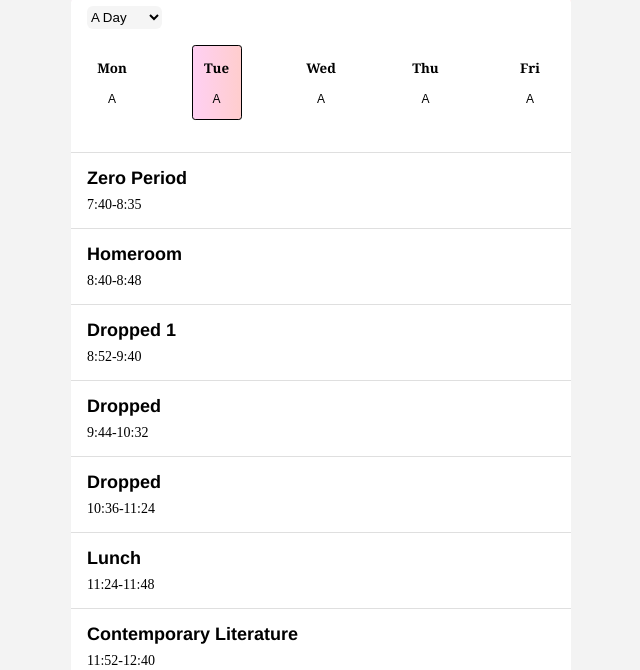
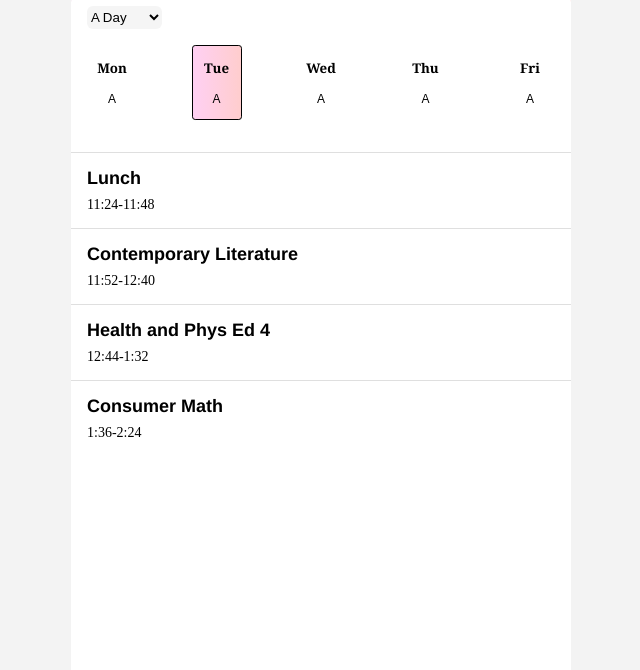
Before and after one commit to Kga-6/Class-Master, a plain HTML site: page index.html in a window 1280 px wide. Shown: the part 130-800 px from the top of the page, without its empty margins (319-959 px from the left). Drawn offline with Linux system fonts and the light colour scheme.

Commit message:
add more features (senior option var,dropped classes className)

```diff
--- a/data/students.json
+++ b/data/students.json
@@ -7,53 +7,62 @@
     "C":"2",
     "D":"1"
   },
+  "seniorOpt":"second",
   "classes":[
     {
-      "class":"Dropped 1",
+      "class":"Dropped",
       "period":1,
       "teacher":"Unknown",
+      "dropped":true,
       "meeting":["A","C","D"]
     },
     {
       "class":"Dropped",
       "period":2,
       "teacher":"Unknown",
+      "dropped":true,
       "meeting":["A","B","D"]
     },
     {
       "class":"Dropped",
       "period":3,
       "teacher":"Unknown",
+      "dropped":true,
       "meeting":["A","B","C"]
     },
     {
       "class":"Dropped",
       "period":4,
       "teacher":"Unknown",
+      "dropped":true,
       "meeting":["B","C","D"]
     },
     {
       "class":"Contemporary Literature",
       "period":5,
       "teacher":"Karly LoSasso",
+      "dropped":false,
       "meeting":["A","C","D"]
     },
     {
       "class":"Health and Phys Ed 4",
       "period":6,
       "teacher":"Pat Esemplare",
+      "dropped":false,
       "meeting":["A","B","D"]
     },
     {
       "class":"Consumer Math",
       "period":7,
       "teacher":"Kimberly Becher",
+      "dropped":false,
       "meeting":["A","B","C"]
     },
     {
       "class":"Filem Appreciation",
       "period":8,
       "teacher":"Ernie Rockelman",
+      "dropped":false,
       "meeting":["B","C","D"]
     }
   ]
--- a/index.html
+++ b/index.html
@@ -60,7 +60,6 @@
 
   </div>
 
-  <script src="./utils/debug.js"></script>
   <script src="./utils/fetch.js"></script>
   <script src="./clock.js"></script>
   <script src="./week.js"></script>
--- a/index.js
+++ b/index.js
@@ -69,6 +69,8 @@ function setClasses(){
 
   // append classes to the container
 
+  // senior option
+  if(studentData.seniorOpt == false || studentData.seniorOpt == "first" ){
     const zeroPeriod = document.createElement('div')
     const zeroName = document.createElement("label")
     const zeroTime = document.createElement("label")
@@ -94,6 +96,7 @@ function setClasses(){
     homeroom.id = "homeroom"
     homeName.classList.add("class-name")
     homeTime.classList.add("class-time")
+  }
 
 
   olderList.forEach(myClass => {
@@ -105,6 +108,10 @@ function setClasses(){
     div.classList.add("myClass","class")
     className.classList.add("class-name")
     timeLine.classList.add("class-time")
+
+    if(myClass.dropped == true){
+      div.classList.add("droppedClass")
+    }
 
     let timeText = ""
 
--- a/style.css
+++ b/style.css
@@ -144,3 +144,7 @@ main{
   color: rgb(216, 216, 216);
   text-decoration: line-through;
 }
+
+.droppedClass{
+  display: none;
+}
```
Lines whose indentation alone changed are shown as unchanged.
